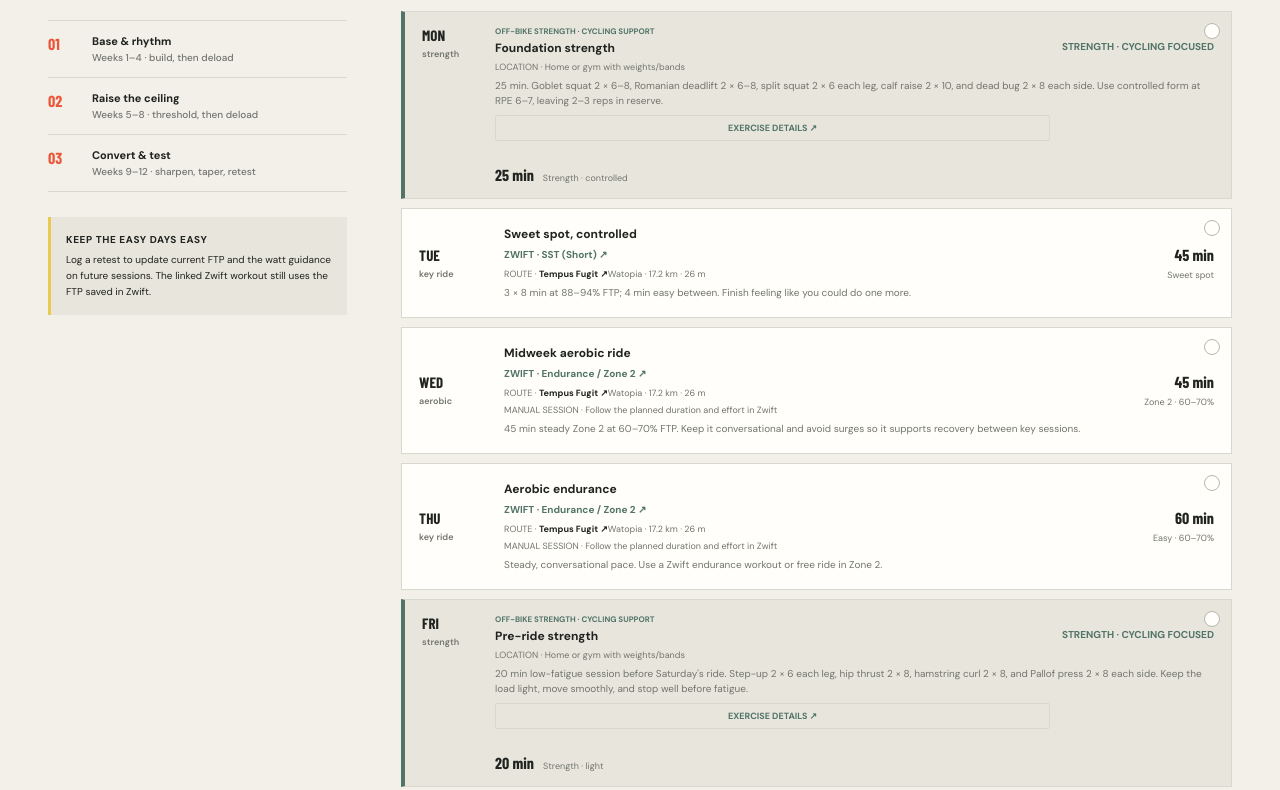
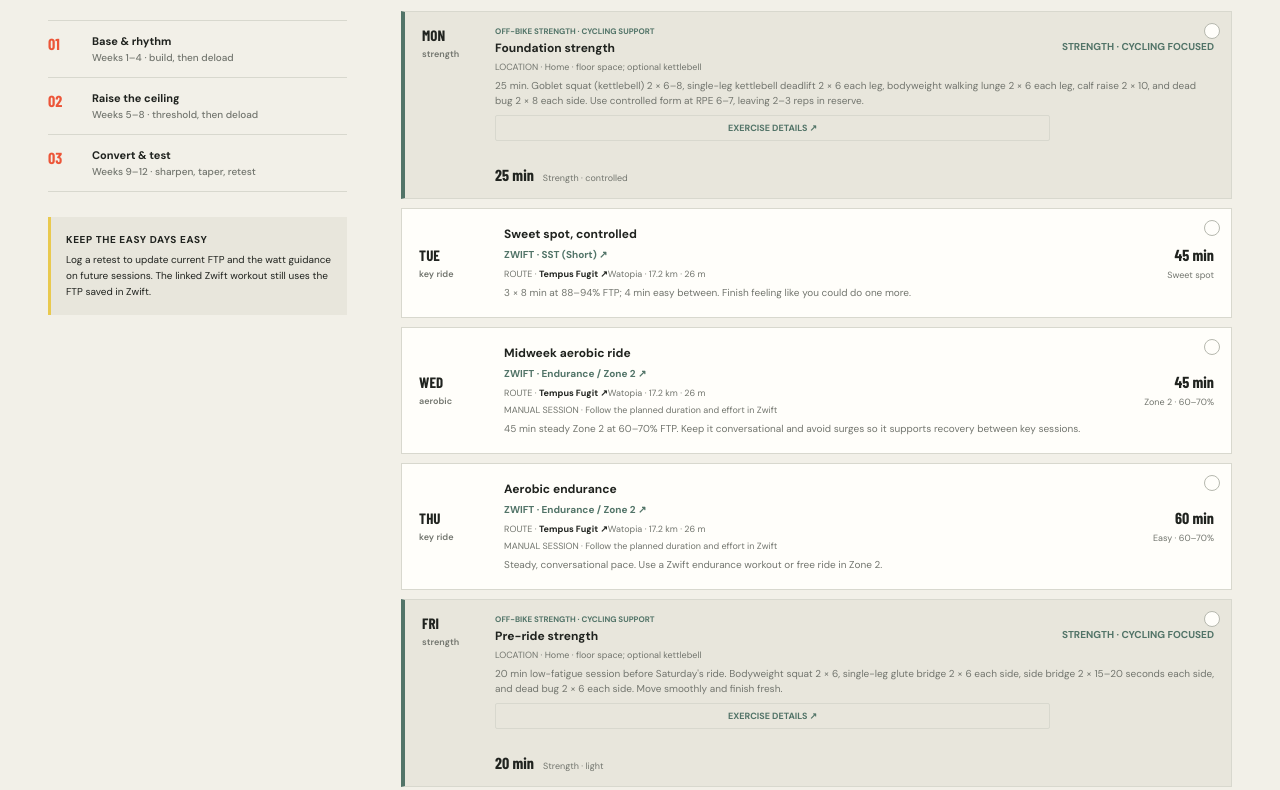
Before and after one commit to mikkelsyska/trainingplan, a plain HTML site: page index.html in a window 1280 px wide. Shown: the part 1029-1819 px from the top of the page. Drawn offline with nearby package versions, Linux system fonts and the light colour scheme; a web font is replaced by a local one.

Commit message:
Use bodyweight and kettlebell strength exercises
Co-authored-by: Copilot <223556219+Copilot@users.noreply.github.com>

```diff
--- a/index.html
+++ b/index.html
@@ -412,11 +412,11 @@
         <fieldset class="profile-schedule">
           <legend>AVAILABLE TRAINING DAYS</legend>
           <div class="schedule-days">
-            <label class="schedule-day"><input type="checkbox" name="training-day" value="Mon" disabled>Mon · weights</label>
+            <label class="schedule-day"><input type="checkbox" name="training-day" value="Mon" disabled>Mon · strength</label>
             <label class="schedule-day"><input type="checkbox" name="training-day" value="Tue" checked>Tue</label>
             <label class="schedule-day"><input type="checkbox" name="training-day" value="Wed" checked>Wed · Zone 2</label>
             <label class="schedule-day"><input type="checkbox" name="training-day" value="Thu" checked>Thu</label>
-            <label class="schedule-day"><input type="checkbox" name="training-day" value="Fri" disabled>Fri · weights</label>
+            <label class="schedule-day"><input type="checkbox" name="training-day" value="Fri" disabled>Fri · strength</label>
             <label class="schedule-day"><input type="checkbox" name="training-day" value="Sat" checked>Sat</label>
             <label class="schedule-day"><input type="checkbox" name="training-day" value="Sun" checked>Sun</label>
           </div>
@@ -571,9 +571,9 @@
         title: "Foundation strength",
         subtitle: "25 min · controlled strength · leave 2–3 reps in reserve",
         exercises: [
-          { name: "Goblet squat", dose: "2 × 6–8", image: "Goblet_Squat", alt: "Goblet squat example", cue: "Hold one weight close to your chest. Sit between your hips with your whole foot grounded; stand by driving evenly through the floor.", avoid: "Do not let your knees cave in or your heels lift." },
-          { name: "Romanian deadlift", dose: "2 × 6–8", image: "Romanian_Deadlift", alt: "Romanian deadlift example", cue: "Keep a soft knee bend and push your hips back. Lower the weight close to your legs until you feel hamstring tension, then stand by bringing the hips forward.", avoid: "Keep your back neutral; stop the lowering before your spine rounds." },
-          { name: "Split squat", dose: "2 × 6 each leg", image: "Smith_Single-Leg_Split_Squat", alt: "Split squat example", cue: "Use a comfortable staggered stance. Lower under control, keep the front foot planted, then drive through that foot to stand.", avoid: "Use bodyweight or light support first; do not chase depth if balance or knee comfort changes." },
+          { name: "Goblet squat", dose: "2 × 6–8", image: "Goblet_Squat", alt: "Kettlebell goblet squat example", cue: "Hold one kettlebell close to your chest. Sit between your hips with your whole foot grounded; stand by driving evenly through the floor.", avoid: "Do not let your knees cave in or your heels lift; use a kettlebell you can control." },
+          { name: "Single-leg kettlebell deadlift", dose: "2 × 6 each leg", image: "Kettlebell_One-Legged_Deadlift", alt: "Single-leg kettlebell deadlift example", cue: "Hold one kettlebell in the hand opposite your stance leg. Soften that knee, hinge at the hip, and lower the bell only as far as you can keep steady.", avoid: "Keep your back neutral and hips level; use a lighter kettlebell if balance or control slips." },
+          { name: "Bodyweight walking lunge", dose: "2 × 6 each leg", image: "Bodyweight_Walking_Lunge", alt: "Bodyweight walking lunge example", cue: "Step forward into a comfortable lunge, lower under control, then push through the front foot to continue.", avoid: "Keep your front knee tracking over your foot and shorten the step if balance changes." },
           { name: "Standing calf raise", dose: "2 × 10", image: "Standing_Calf_Raises", alt: "Standing calf raise example", cue: "Rise smoothly onto the balls of your feet, pause briefly, then lower with control through a comfortable range.", avoid: "Avoid bouncing or forcing a deep stretch." },
           { name: "Dead bug", dose: "2 × 8 each side", image: "Dead_Bug", alt: "Dead bug core exercise example", cue: "Lie on your back and brace gently. Lower the opposite arm and leg only as far as you can keep your lower back steady.", avoid: "Shorten the range if your lower back arches." }
         ]
@@ -582,10 +582,10 @@
         title: "Pre-ride strength",
         subtitle: "20 min · light activation · finish fresh for Saturday",
         exercises: [
-          { name: "Step-up", dose: "2 × 6 each leg", image: "Step-up_with_Knee_Raise", alt: "Step-up exercise example", cue: "Use a low, stable step. Place the whole foot on top, stand through that leg, and lower slowly.", avoid: "Do not push hard off the trailing foot or use a box that forces your hip to tuck." },
-          { name: "Hip thrust", dose: "2 × 8", image: "Barbell_Hip_Thrust", alt: "Hip thrust exercise example", cue: "Brace your trunk and drive through your feet to extend your hips. Pause briefly at the top without over-arching your back.", avoid: "Keep ribs down and stop when hips are extended; do not finish by arching the low back." },
-          { name: "Hamstring curl", dose: "2 × 8", image: "Lying_Leg_Curls", alt: "Lying leg curl exercise example", cue: "Curl the pad toward you smoothly, pause, then lower slowly while keeping your hips settled on the bench.", avoid: "Use a light load and avoid jerking the weight." },
-          { name: "Pallof press", dose: "2 × 8 each side", image: "Pallof_Press", alt: "Pallof press core exercise example", cue: "Stand side-on to a light cable or band. Brace, press your hands straight forward, resist rotation, and return with control.", avoid: "Keep hips and shoulders facing forward; step closer to the anchor if you twist." }
+          { name: "Bodyweight squat", dose: "2 × 6", image: "Bodyweight_Squat", alt: "Bodyweight squat example", cue: "Stand with feet about hip-width apart. Sit between your hips with your whole foot grounded, then stand smoothly.", avoid: "Keep your knees tracking over your feet and use a comfortable range." },
+          { name: "Single-leg glute bridge", dose: "2 × 6 each side", image: "Single_Leg_Glute_Bridge", alt: "Single-leg glute bridge example", cue: "Lie on your back with one foot planted. Brace gently and lift your hips by pressing through that foot; lower with control.", avoid: "Keep your pelvis level and stop before your lower back arches." },
+          { name: "Side bridge", dose: "2 × 15–20 sec each side", image: "Side_Bridge", alt: "Side bridge exercise example", cue: "Lie on your side, support yourself on your forearm, and lift your hips until your body forms a straight line.", avoid: "Keep your hips stacked; shorten the hold or bend your knees if needed." },
+          { name: "Dead bug", dose: "2 × 6 each side", image: "Dead_Bug", alt: "Dead bug core exercise example", cue: "Lie on your back and brace gently. Lower the opposite arm and leg only as far as you can keep your lower back steady.", avoid: "Shorten the range if your lower back arches." }
         ]
       }
     };
@@ -658,13 +658,13 @@
     function strengthRidesForWeek() {
       return [
         {
-          ride: ["Mon", "Foundation strength", "Strength training", "25 min. Goblet squat 2 × 6–8, Romanian deadlift 2 × 6–8, split squat 2 × 6 each leg, calf raise 2 × 10, and dead bug 2 × 8 each side. Use controlled form at RPE 6–7, leaving 2–3 reps in reserve.", "25 min", "Strength · controlled"],
+          ride: ["Mon", "Foundation strength", "Strength training", "25 min. Goblet squat (kettlebell) 2 × 6–8, single-leg kettlebell deadlift 2 × 6 each leg, bodyweight walking lunge 2 × 6 each leg, calf raise 2 × 10, and dead bug 2 × 8 each side. Use controlled form at RPE 6–7, leaving 2–3 reps in reserve.", "25 min", "Strength · controlled"],
           day: "Mon",
           completionIndex: 5,
           kind: "strength"
         },
         {
-          ride: ["Fri", "Pre-ride strength", "Strength training", "20 min low-fatigue session before Saturday's ride. Step-up 2 × 6 each leg, hip thrust 2 × 8, hamstring curl 2 × 8, and Pallof press 2 × 8 each side. Keep the load light, move smoothly, and stop well before fatigue.", "20 min", "Strength · light"],
+          ride: ["Fri", "Pre-ride strength", "Strength training", "20 min low-fatigue session before Saturday's ride. Bodyweight squat 2 × 6, single-leg glute bridge 2 × 6 each side, side bridge 2 × 15–20 seconds each side, and dead bug 2 × 6 each side. Move smoothly and finish fresh.", "20 min", "Strength · light"],
           day: "Fri",
           completionIndex: 6,
           kind: "strength"
@@ -963,7 +963,7 @@
         const wattTarget = wattTargetFor(description);
         return `<article class="workout${completed ? " is-complete" : ""}${optional ? " optional" : ""}${isRestDay ? " rest-day" : ""}${isStrength ? " strength-session" : ""}">
           <div class="day">${day}<span>${isRestDay ? "rest day" : isStrength ? "strength" : optional ? "optional" : kind === "zone2" ? "aerobic" : "key ride"}</span></div>
-          <div class="workout-copy">${isStrength ? `<span class="strength-type">OFF-BIKE STRENGTH · CYCLING SUPPORT</span>` : ""}<div class="workout-title">${title}</div>${isStrength ? `<span class="zwift-name">STRENGTH · CYCLING FOCUSED</span>` : zwiftWorkoutLinks[zwift] ? `<a class="zwift-name" href="${zwiftWorkoutLinks[zwift]}" target="_blank" rel="noopener noreferrer" aria-label="View ${zwift} on What's on Zwift">ZWIFT · ${zwift} ↗</a>` : `<span class="zwift-name">OFF-BIKE · ${zwift}</span>`}${route ? `<div class="route-suggestion">ROUTE · <a class="route-link" href="${route.href}" target="_blank" rel="noopener noreferrer" aria-label="View the ${route.name} route details on What's on Zwift">${route.name} ↗</a><span>${route.details}</span></div>` : `<div class="route-suggestion">${isStrength ? "LOCATION · Home or gym with weights/bands" : "ROUTE · Rest day, no ride recommended"}</div>`}${manualRide ? `<div class="route-suggestion">MANUAL SESSION · Follow the planned duration and effort in Zwift</div>` : ""}${wattTarget ? `<div class="power-target">${wattTarget}</div>` : ""}<div class="workout-desc">${description}</div>${isStrength ? `<button class="exercise-open" type="button" data-strength-day="${day}" aria-label="View ${day} cycling strength exercises">EXERCISE DETAILS ↗</button>` : ""}</div>
+          <div class="workout-copy">${isStrength ? `<span class="strength-type">OFF-BIKE STRENGTH · CYCLING SUPPORT</span>` : ""}<div class="workout-title">${title}</div>${isStrength ? `<span class="zwift-name">STRENGTH · CYCLING FOCUSED</span>` : zwiftWorkoutLinks[zwift] ? `<a class="zwift-name" href="${zwiftWorkoutLinks[zwift]}" target="_blank" rel="noopener noreferrer" aria-label="View ${zwift} on What's on Zwift">ZWIFT · ${zwift} ↗</a>` : `<span class="zwift-name">OFF-BIKE · ${zwift}</span>`}${route ? `<div class="route-suggestion">ROUTE · <a class="route-link" href="${route.href}" target="_blank" rel="noopener noreferrer" aria-label="View the ${route.name} route details on What's on Zwift">${route.name} ↗</a><span>${route.details}</span></div>` : `<div class="route-suggestion">${isStrength ? "LOCATION · Home · floor space; optional kettlebell" : "ROUTE · Rest day, no ride recommended"}</div>`}${manualRide ? `<div class="route-suggestion">MANUAL SESSION · Follow the planned duration and effort in Zwift</div>` : ""}${wattTarget ? `<div class="power-target">${wattTarget}</div>` : ""}<div class="workout-desc">${description}</div>${isStrength ? `<button class="exercise-open" type="button" data-strength-day="${day}" aria-label="View ${day} cycling strength exercises">EXERCISE DETAILS ↗</button>` : ""}</div>
           <div class="workout-dose"><span class="duration">${actualDuration}</span><span class="intensity">${intensity}</span></div>
           <span class="complete-mark" aria-hidden="true"></span><button class="complete-button" type="button" data-completion-index="${completionIndex}" aria-label="Mark ${day} ${title} ${completed ? "incomplete" : "complete"}" aria-pressed="${completed}"></button>
         </article>`;
```
Also changed, not shown: tests/index.html (+6 -1 lines), 1 other file.
